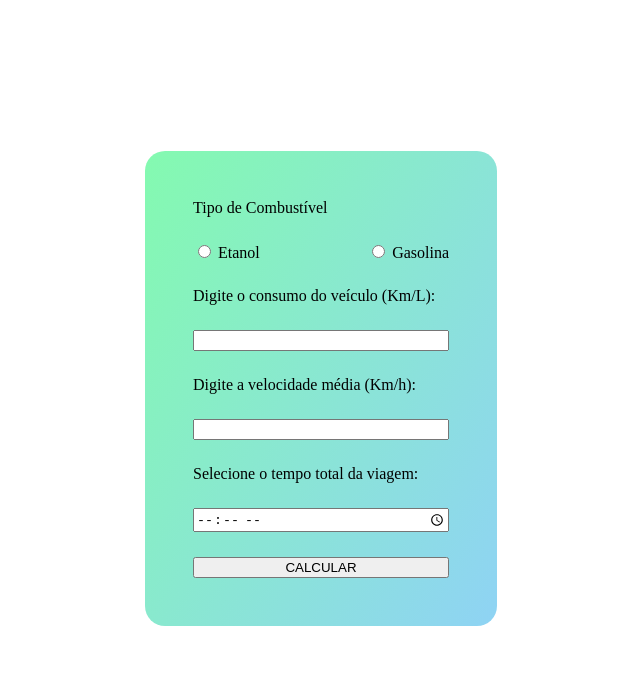
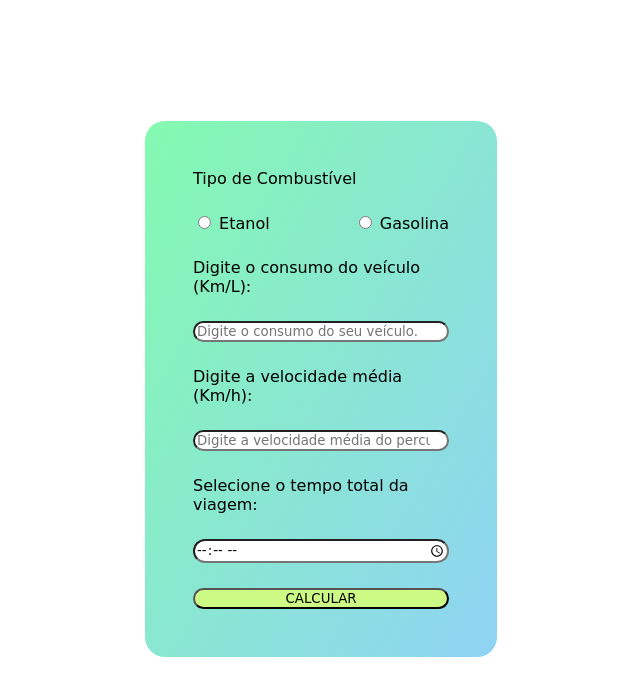
Before and after one commit to flavio-souza91/calculadora-consumo, a plain HTML site: page index.html in a window 1280 px wide. Shown: the whole page, without its empty margins (319-959 px from the left). Drawn offline with Linux system fonts and the light colour scheme.

Commit message:
fim da aula

```diff
--- a/index.html
+++ b/index.html
@@ -17,12 +17,12 @@
         </div>
       </section>
       <label for="consumo">Digite o consumo do veículo (Km/L):</label>
-      <input type="number" id="consumo" />
+      <input type="number" id="consumo" placeholder="Digite o consumo do seu veículo."/>
       <label for="velocidade">Digite a velocidade média (Km/h):</label>
-      <input type="number" id="velocidade" />
+      <input type="number" id="velocidade" placeholder="Digite a velocidade média do percurso"/>
       <label for="duracao">Selecione o tempo total da viagem:</label>
       <input type="time" id="duracao" />
-      <button>CALCULAR</button>
+      <button class="botao">CALCULAR</button>
     </form>
     <p></p>
   </body>
--- a/script.js
+++ b/script.js
@@ -56,6 +56,12 @@ function calcularConsumo() {
   // FORMULA PARA CALCULAR A DISTÂNCIA PERCORRIDA PELO USUÁRIO
   viagem.percurso = (viagem.velocidadeMedia * ((hora * 60 + minuto) / 60)).toFixed(1)
 
+  // CONDIÇÃO PARA REDUZIR O VALOR DA DISTÂNCIA TOTAL CASO O USUÁRIO UTILIZE ETANOL
+//   if (combustivel.tipo.toLocaleLowerCase() === "etanol"){
+//     viagem.percurso = viagem.percurso - ((viagem.percurso * 0,3)*100)
+//   console.log(viagem.percurso)
+// }
+
   //MÉTODO (REPLACE) PARA SUBSTITUIR ". POR "," NA EXIBIÇÃO DA DISTÂNCIA TOTAL
   console.log(viagem.percurso.replace(".", ",") + " KM");
 
--- a/style.css
+++ b/style.css
@@ -1,4 +1,5 @@
   body {
+      font-family:cursive;
       display: flex;
       align-items: center;
       justify-content: center;
@@ -16,7 +17,15 @@
       width: 20dvw;
       gap: 25px;
   }
-
+  .botao{
+    border-radius: 20px;
+    font-family:cursive;
+    background-color: #cdfa84;
+}
+#consumo, #velocidade, #duracao{
+    border-radius: 20px;
+    font-family: cursive;
+}
   section {
       display: flex;
       justify-content: space-between;
```
